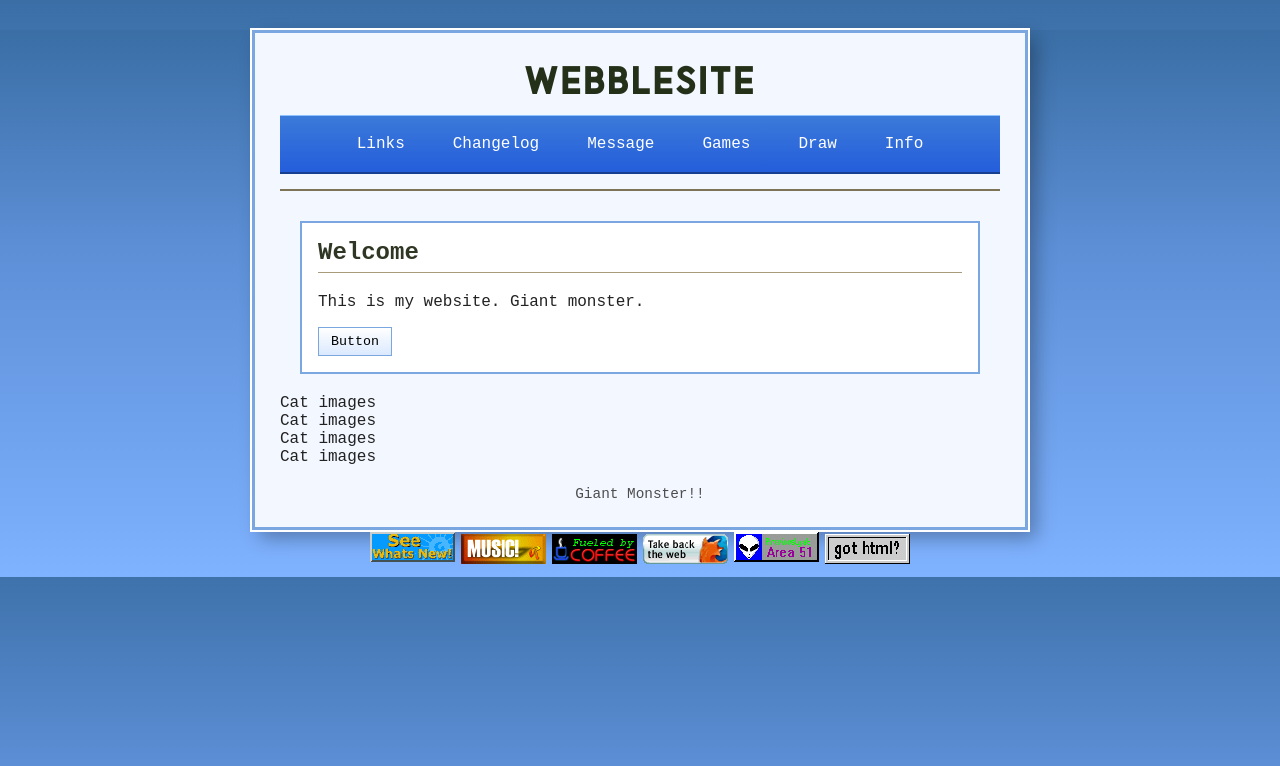
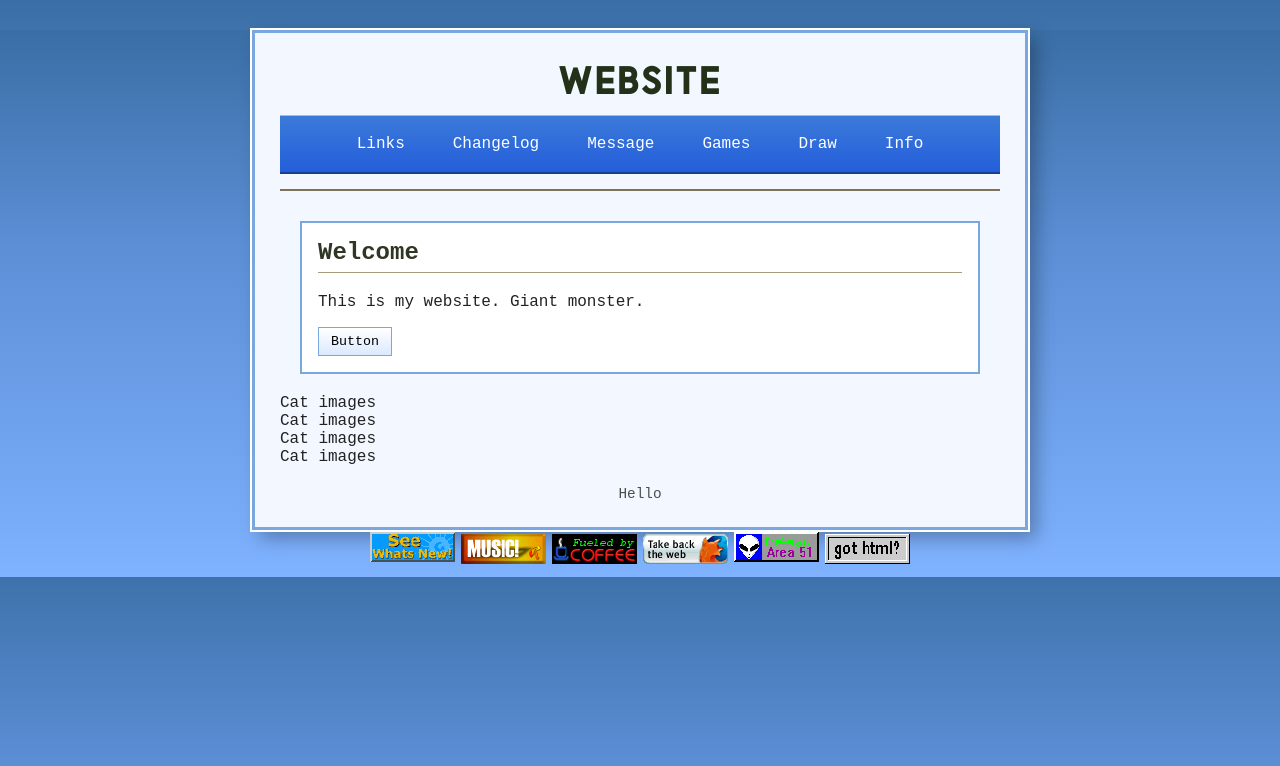
Before and after one commit to nathhandup/My-Website, a plain HTML site: page public/site.html in a window 1280 px wide. Drawn offline with Linux system fonts and the light colour scheme; no server answers.

Commit message:
Small typo change

```diff
--- a/public/site.html
+++ b/public/site.html
@@ -1,9 +1,11 @@
+<!-- please pay no mind to this code until site is complete haha all part of the process amirite -->
+
 <!DOCTYPE html>
 <html lang="en">
 <head>
     <meta charset="UTF-8">
     <meta name="viewport" content="width=device-width, initial-scale=1.0">
-    <title>Webblesite</title>
+    <title>Website</title>
     <link rel="stylesheet" href="./style.css">
     <link rel="icon" type="image/x-icon" href="./img/logo.png">
     <script src="./js/popup.js" defer></script>
@@ -19,7 +21,7 @@
 <div id="page-content">
     <div id="site-wrapper">
         <header>
-            <h1 id="site-title">Webblesite</h1>
+            <h1 id="site-title">Website</h1>
             <nav id="navbar">
                 <a onclick="openWindow('links-window')">Links</a>
                 <a onclick="openWindow('changelog-window')">Changelog</a>
@@ -46,7 +48,7 @@
         <div> Cat images </div>
         <div> Cat images </div>
         <footer>
-            Giant Monster!!
+            Hello
         </footer>
 
     </div>
@@ -108,32 +110,22 @@
 </div>
 
 <div class="desktop-window" id="message-window">
-
     <div class="window-header">
-
         <span>Send Message</span>
-
         <button class="close-btn"
             onclick="closeWindow('message-window')">
             X
         </button>
-
     </div>
 
     <div class="window-content">
 
         <form id="msg-form">
-
             <input type="text" id="name" placeholder="Name" required>
-
             <textarea id="message" placeholder="Message" required></textarea>
-
             <button type="submit">Send</button>
-
         </form>
-
     </div>
-
 </div>
 
 <div class="desktop-window" id="games-window">
--- a/public/style.css
+++ b/public/style.css
@@ -1,3 +1,6 @@
+/* PLEASEEEE ORGANIZE THIS HOLY MOLY */
+
+
 @font-face {
 
     font-family: "Retro Floral";
```
